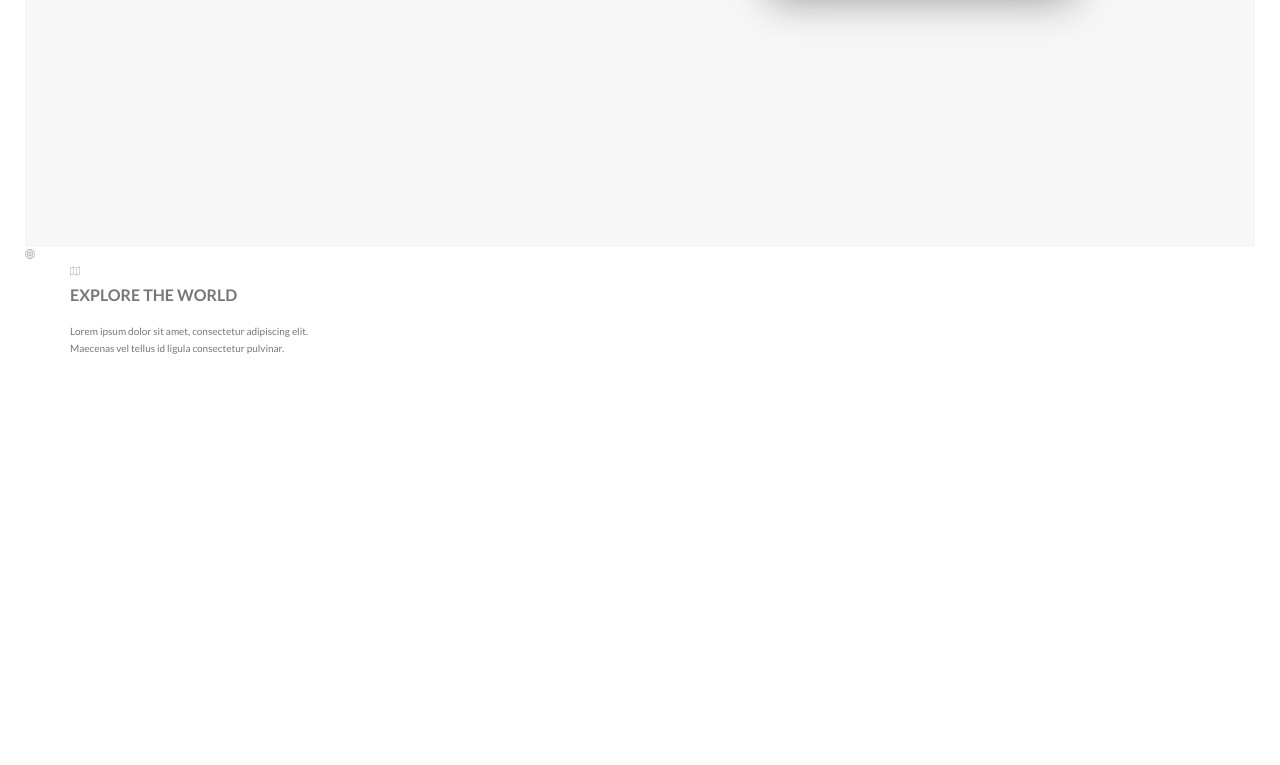
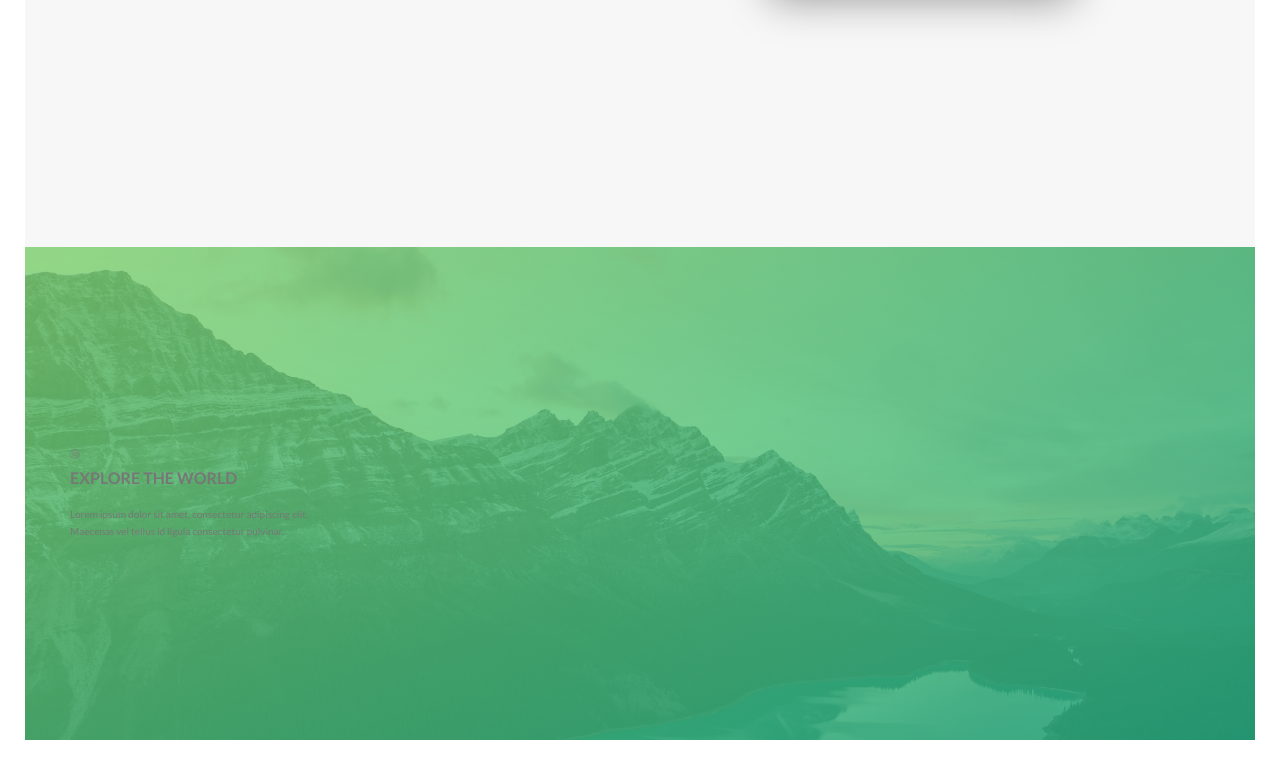
Before and after one commit to thebridge24/Lesson-Project, a website: page starter/index.html in a window 1280 px wide. Shown: the part 1324-2089 px from the top of the page. Before the commit the page ends 1706 px from the top, so only its background shows below. Drawn offline with Linux system fonts and the light colour scheme.

Commit message:
Section Three still has a problem in the feature part

```diff
--- a/starter/index.html
+++ b/starter/index.html
@@ -71,12 +71,13 @@
 
             </section>
             <section class="section-features">
-                <i class="icon-basic-world"></i>
 
                 <div class="row">
+
                     <div class="col-1-of-4">
+
                         <div class="feature-box">
-                            <i class="feature-box__icon icon-basic-map"></i>
+                            <i class="feature-box__icon icon-basic-world"></i>
                             <h3 class="heading-tertiary u-margin-bottom-small">
                                 Explore the world
                             </h3>
@@ -87,7 +88,9 @@
                             </p
                         </div>
                     </div>
+
                 </div>
+
             </section>
 
         </main>
--- a/starter/sass/components/_composition.scss
+++ b/starter/sass/components/_composition.scss
@@ -32,6 +32,7 @@ position: relative;
    }
    &:hover &__photo:not(:hover){
       transform: scale(0.95);
+      filter: blur(3px)
    }
      //
 }
--- a/starter/sass/components/_feature-box.scss
+++ b/starter/sass/components/_feature-box.scss
@@ -1,4 +1,10 @@
  .feature-box {
+    background-color: rgba($color-primary-white, .8);
+    font-size: 1.5rem;
+    padding: 2.5rem;
+    text-align: center;
+    border-radius: 3px;
+    box-shadow: 0 1.5rem 4rem rgba($color-primary-black, .15);
 
     &__icon {
 
--- a/starter/sass/pages/_home.scss
+++ b/starter/sass/pages/_home.scss
@@ -3,3 +3,12 @@
     padding: 25rem 0;
     margin-top: -20vh;
 }
+
+.section-features {
+    padding: 20rem 0;
+    background-image: linear-gradient(to right bottom,
+    rgba($color-primary-light, 0.8),
+    rgba($color-primary-dark, 0.8)),
+    url(../img/nat-4.jpg);
+    background-size: cover;
+}
```
Also changed, not shown: starter/css/style.css.
